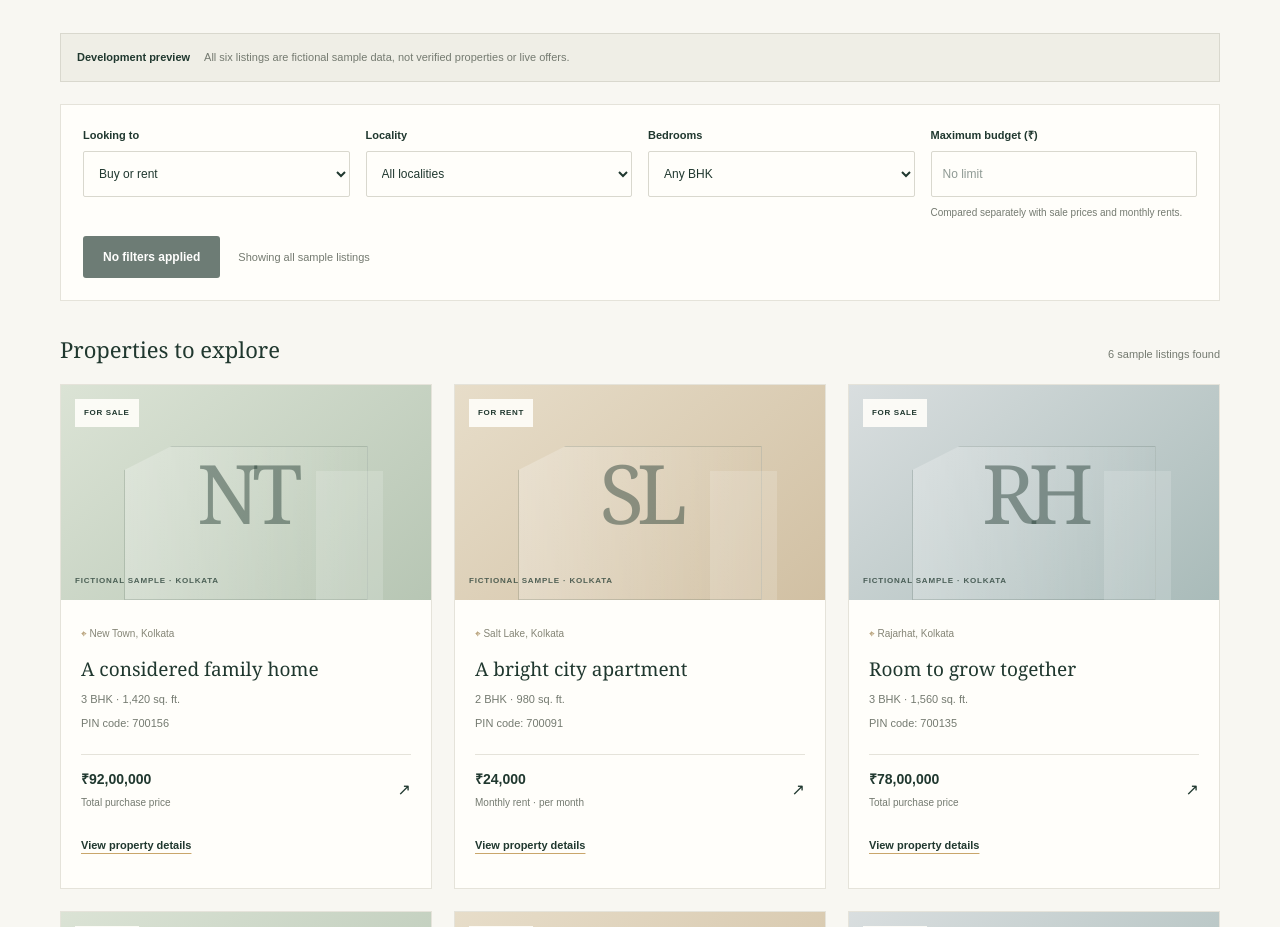
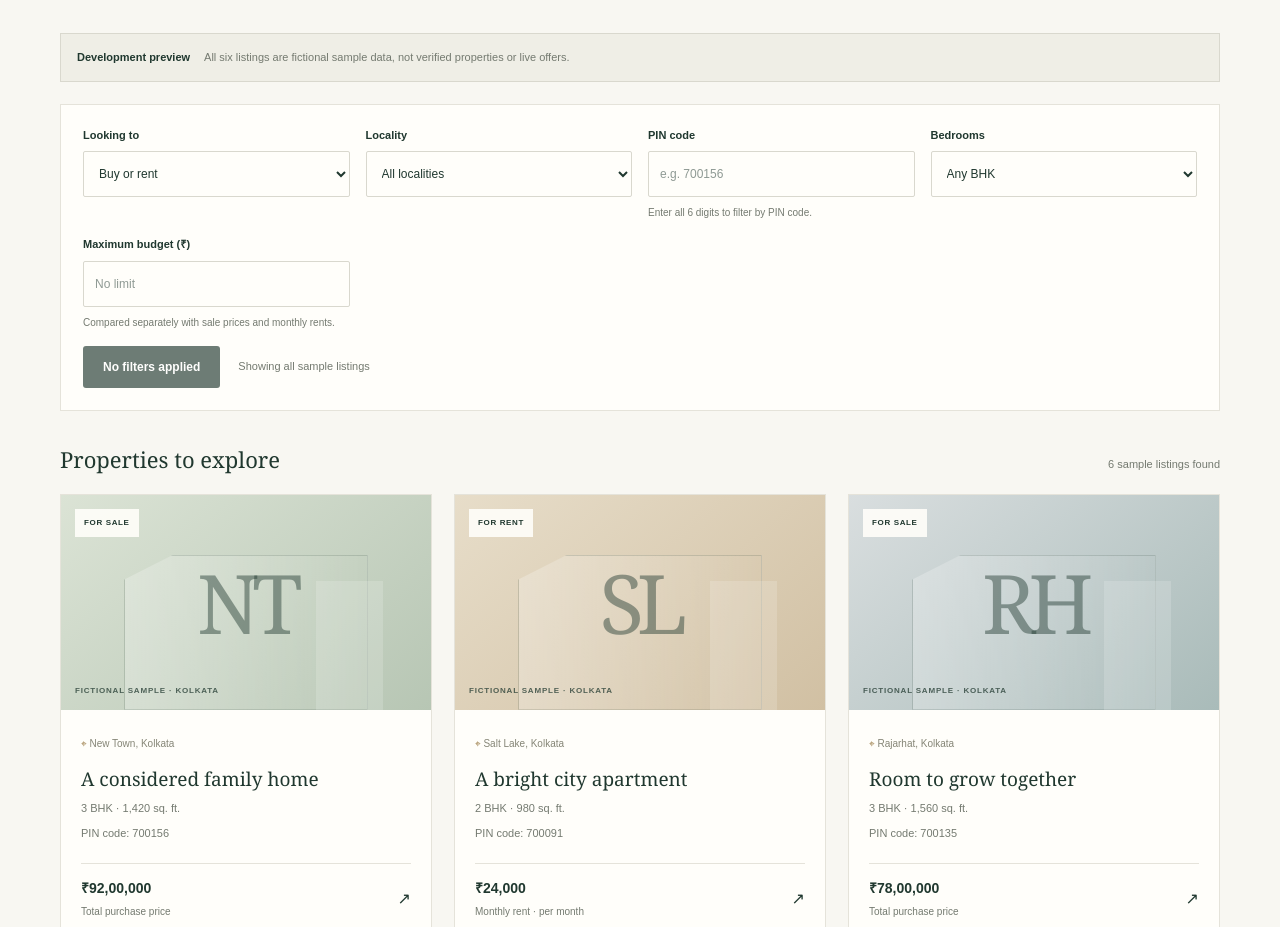
Before and after one commit to XEvil009/casaora, a Next.js app: page / in a window 1280 px wide. Shown: the part 1426-2353 px from the top of the page. Built offline with nearby package versions, Linux system fonts and the light colour scheme.

Commit message:
feat: add property PIN code filtering

```diff
--- a/src/components/property-discovery.tsx
+++ b/src/components/property-discovery.tsx
@@ -15,6 +15,7 @@ import type {
 const initialFilters: PropertyFilters = {
   listingType: "all",
   locality: "all",
+  pinCode: "",
   bhk: "all",
   maxBudget: null,
 };
@@ -33,11 +34,13 @@ export default function PropertyDiscovery() {
   const activeFilterCount = [
     filters.listingType !== "all",
     filters.locality !== "all",
+    /^\d{6}$/.test(filters.pinCode),
     filters.bhk !== "all",
     filters.maxBudget !== null,
   ].filter(Boolean).length;
 
-  const hasActiveFilters = activeFilterCount > 0;
+  const hasActiveFilters =
+    activeFilterCount > 0 || filters.pinCode !== "";
 
   function resetFilters() {
     setFilters({ ...initialFilters });
@@ -115,6 +118,37 @@ export default function PropertyDiscovery() {
         </div>
 
         <div className="filter-field">
+          <label htmlFor="property-pin-code">PIN code</label>
+          <input
+            id="property-pin-code"
+            type="text"
+            inputMode="numeric"
+            autoComplete="postal-code"
+            maxLength={6}
+            pattern="[0-9]{6}"
+            placeholder="e.g. 700156"
+            aria-describedby="property-pin-code-hint"
+            value={filters.pinCode}
+            onChange={(event) => {
+              const value = event.target.value
+                .replace(/\D/g, "")
+                .slice(0, 6);
+
+              setFilters((current) => ({
+                ...current,
+                pinCode: value,
+              }));
+            }}
+          />
+          <span
+            className="filter-hint"
+            id="property-pin-code-hint"
+          >
+            Enter all 6 digits to filter by PIN code.
+          </span>
+        </div>
+
+        <div className="filter-field">
           <label htmlFor="property-bhk">Bedrooms</label>
           <select
             id="property-bhk"
@@ -184,11 +218,14 @@ export default function PropertyDiscovery() {
           </button>
 
           <p className="active-filter-count">
-            {activeFilterCount === 0
-              ? "Showing all sample listings"
-              : `${activeFilterCount} ${
-                  activeFilterCount === 1 ? "filter" : "filters"
-                } applied`}
+            {filters.pinCode !== "" &&
+            !/^\d{6}$/.test(filters.pinCode)
+              ? "Enter 6 digits to apply the PIN filter"
+              : activeFilterCount === 0
+                ? "Showing all sample listings"
+                : `${activeFilterCount} ${
+                    activeFilterCount === 1 ? "filter" : "filters"
+                  } applied`}
           </p>
         </div>
       </form>
--- a/src/lib/property-filters.ts
+++ b/src/lib/property-filters.ts
@@ -8,6 +8,8 @@ export function filterProperties(
   filters: PropertyFilters,
 ): Property[] {
   const maxBudget = filters.maxBudget;
+  const pinCode = filters.pinCode.trim();
+  const hasValidPinCode = /^\d{6}$/.test(pinCode);
 
   const hasValidBudget =
     maxBudget !== null &&
@@ -25,6 +27,13 @@ export function filterProperties(
     if (
       filters.locality !== "all" &&
       property.locality !== filters.locality
+    ) {
+      return false;
+    }
+
+    if (
+      hasValidPinCode &&
+      property.pinCode !== pinCode
     ) {
       return false;
     }
--- a/src/types/property.ts
+++ b/src/types/property.ts
@@ -16,6 +16,7 @@ export interface Property {
 export interface PropertyFilters {
   listingType: "all" | PropertyListingType;
   locality: string;
+  pinCode: string;
   bhk: "all" | number;
   maxBudget: number | null;
 }
```
Also changed, not shown: 1 other file (tests, documents, lock files or other folders).
